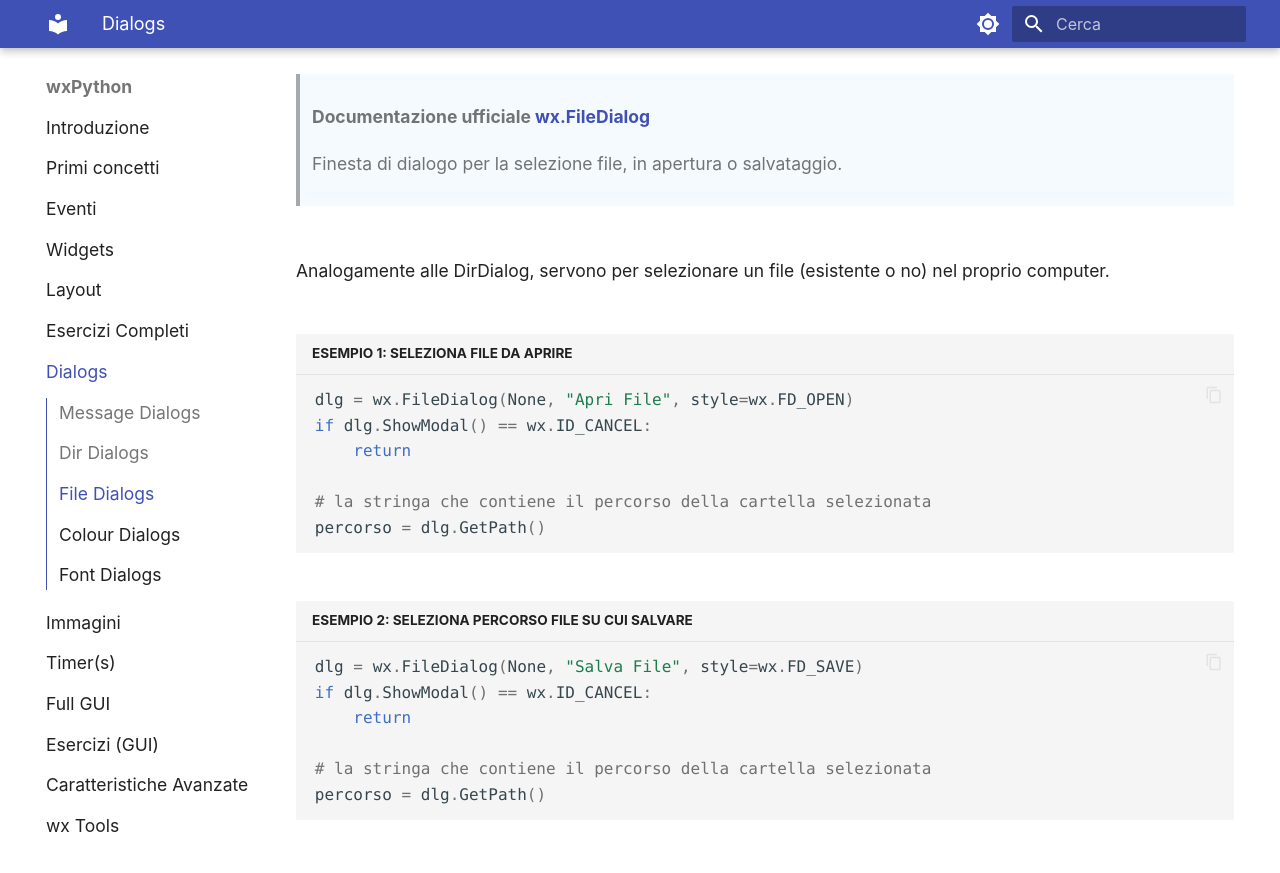
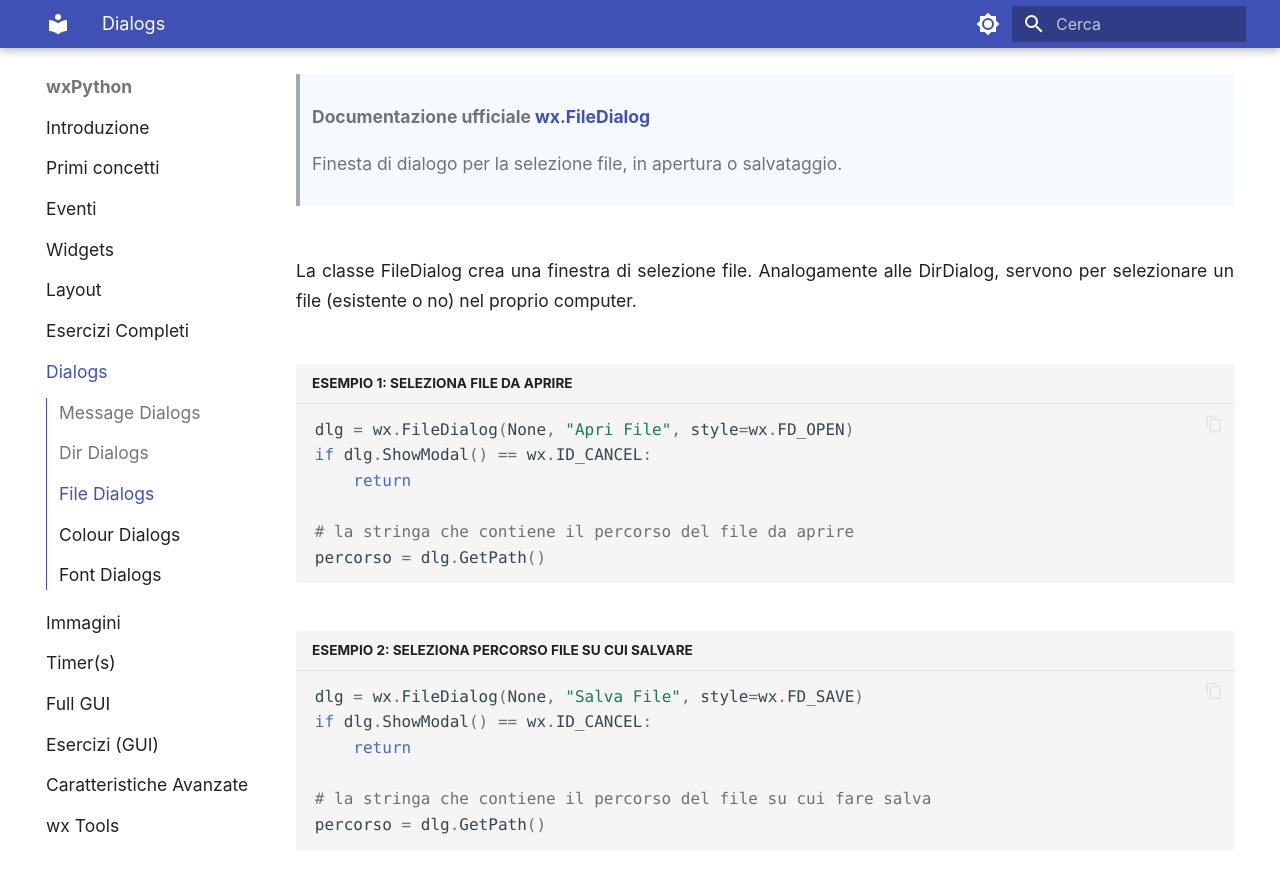
Before and after one commit to adjamhub/pyhandouts, an MkDocs documentation site: the page built from docs/wx/140_dialogs.md, in a window 1280 px wide and 900 px high, scrolled down 4894 px. Shown: the top 873 px of the window. Built offline with MkDocs 1.6.1 and Material for MkDocs 9.7.7, drawn with Linux system fonts in a browser that asks for light colours.

Commit message:
da sistemare

````diff
--- a/docs/wx/140_dialogs.md
+++ b/docs/wx/140_dialogs.md
@@ -188,6 +188,7 @@ ricordate il modulo Pathlib???)
 > Finesta di dialogo per la selezione file, in apertura o salvataggio.
 
 
+La classe FileDialog crea una finestra di selezione file.
 Analogamente alle DirDialog, servono per selezionare un file (esistente o no) nel proprio computer.
 
 
@@ -197,7 +198,7 @@ dlg = wx.FileDialog(None, "Apri File", style=wx.FD_OPEN)
 if dlg.ShowModal() == wx.ID_CANCEL:
     return
 
-# la stringa che contiene il percorso della cartella selezionata
+# la stringa che contiene il percorso del file da aprire
 percorso = dlg.GetPath()
 ```
 
@@ -207,7 +208,7 @@ dlg = wx.FileDialog(None, "Salva File", style=wx.FD_SAVE)
 if dlg.ShowModal() == wx.ID_CANCEL:
     return
 
-# la stringa che contiene il percorso della cartella selezionata
+# la stringa che contiene il percorso del file su cui fare salva
 percorso = dlg.GetPath()
 ```
 
````
